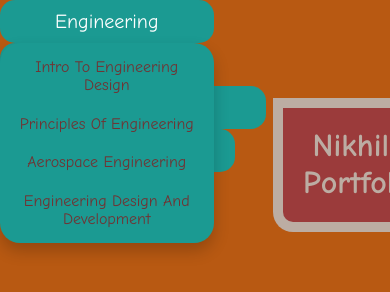
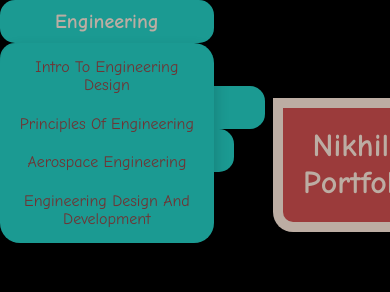
Before and after one commit to SkywardSyntax/NikhilPortfolio, a website built with Parcel: page index.html in a window 390 px wide. Shown: the top 292 px of the page. Built offline with nearby package versions, Linux system fonts and the light colour scheme.

Commit message:
Tried js

```diff
--- a/css/Headings.css
+++ b/css/Headings.css
@@ -34,6 +34,7 @@ h2 {
   left: -9.1%;
   bottom: 74%;
   transition: left 0.3s ease-in-out; /* Add a transition to make the movement smoother */
+  animation: CappuccinoLaserShort 3s linear infinite;
 
 
 }
@@ -41,6 +42,6 @@ h2 {
 h2:hover {
   left: 0%;
   bottom: 74%;
-  animation: CappuccinoLaser 1s linear infinite;
+  animation: CappuccinoLaserShort 1s linear infinite;
 
 }
--- a/css/dropdowns.css
+++ b/css/dropdowns.css
@@ -1,8 +1,14 @@
 
 
 a{
-  color : #fff;
+  color : #bcada3;
 }
+
+a:hover{
+  color : #ffffff;
+}
+
+
 
 .dropdown {
   position: relative;
@@ -15,7 +21,7 @@ a{
   position: relative;
   padding: 10px 55px;
   background-color: #1b9a92;
-  color: #fff;
+  color: #bcada3;
   font-size: 20px;
   border: none;
   border-radius: 15px;
@@ -35,13 +41,14 @@ a{
 
 .dropdown-content button:hover {
   animation: redLaser 1s linear infinite;
+  color: #fff;
 }
 
 .dropdown-content {
   display: none;
   position: absolute;
   background-color: #1b9a92;
-  color: #fff;
+  color: #ffffff;
   min-width: 160px;
   box-shadow: 0 8px 16px 0 rgba(0,0,0,0.2);
   z-index: 1;
@@ -57,6 +64,7 @@ a{
 .dropdown:hover .dropdown-content {
   display:block;
   position:absolute;
+  color: #fff;
 
 
 
--- a/css/Radars.css
+++ b/css/keyframes.css
@@ -45,6 +45,18 @@
   }
 }
 
+@keyframes CappuccinoLaserShort {
+  0% {
+    box-shadow: 0 0 0 0 #bcada3;
+  }
+  50% {
+    box-shadow: 0 0 0 10px rgba(0, 255, 255, 0);
+  }
+  100% {
+    box-shadow: 0 0 0 0 rgba(0, 255, 255, 0);
+  }
+}
+
 @keyframes dropDown {
   0% { opacity: 0; transform: translateY(-10px); }
   25% { opacity: 1; transform: translateY(0px); }
--- a/css/main.css
+++ b/css/main.css
@@ -20,7 +20,7 @@ html {
 }
 
 body {
-  background: #b85912;
+  background: #000000;
   font-family: "Comic Sans MS", cursive, sans-serif;
 }
 
--- a/index.html
+++ b/index.html
@@ -14,6 +14,7 @@
 
   <link rel="manifest" href="site.webmanifest">
   <link rel="apple-touch-icon" href="icon.png">
+
   <!-- Place favicon.ico in the root directory -->
 
   <link rel="stylesheet" href="css/normalize.css">
@@ -21,8 +22,10 @@
   <link rel = 'stylesheet' href="css/button.css">
   <link rel = 'stylesheet' href="css/dropdowns.css">
   <link rel = 'stylesheet' href="css/Headings.css">
-  <link rel = 'stylesheet' href="css/Radars.css">
+  <link rel = 'stylesheet' href="css/keyframes.css">
   <meta name="theme-color" content="#fafafa">
+
+
   <title>Nikhil's Portfolio</title>
 </head>
 
@@ -31,7 +34,7 @@
   <!-- Add your site or application content here -->
 
   <div class = dropdown>
-    <button class = dropdown-button>Engineering</button>
+    <button class = dropdown-button><strong>Engineering</strong></button>
     <div class = dropdown-content>
       <button> <a href = "IED.html">Intro To Engineering Design</a></button>
       <button><a href = "POE.html>">Principles Of Engineering</a></button>
@@ -41,7 +44,7 @@
   </div>
 
   <div class = dropdown>
-    <button class = dropdown-button>Robotics</button>
+    <button class = dropdown-button><strong>Robotics</strong></button>
     <div class = dropdown-content>
       <button><a href = "(Year 1) PrinciplesOfRobotics.html">Princ. of Robotics</a></button>
       <button><a href = "(Year 2) RoboticsI.html">Robotics I</a></button>
@@ -51,7 +54,7 @@
   </div>
 
   <div class = dropdown>
-    <button class = dropdown-button>Computer Science</button>
+    <button class = dropdown-button><strong>Computer Science</strong></button>
     <div class = dropdown-content>
       <button><a href = "(Year 1) APCSP.html"> AP Computer Science Principles</a></button>
       <button><a href = "(Year 2) APCSA.html"> AP Computer Science A</a></button>
@@ -62,12 +65,12 @@
 
 
   <div class = dropdown>
-      <button class = dropdown-button>Cyber Security</button>
+      <button class = dropdown-button><strong>Cyber-security</strong></button>
       <div class = dropdown-content>
-        <button><a href = "(Year 1) APCSP.html"> AP Computer Science Principles</a></button>
-        <button><a href = "(Year 2) FoundationsOfCsec.html"> Foundations Of Cyber Security</a></button>
-        <button><a href = "(Year 3) DigitalForensics.html"> Digital Forensics</a></button>
-        <button><a href = "(Year 4) CsecCapstone.html"> Cyber Security Capstone</a></button>
+        <button><a href = "APCSP.html"> AP Computer Science Principles</a></button>
+        <button><a href = "FoundationsOfCsec.html"> Foundations Of Cyber Security</a></button>
+        <button><a href = "DigitalForensics.html"> Digital Forensics</a></button>
+        <button><a href = "CsecCapstone.html"> Cyber Security Capstone</a></button>
       </div>
   </div>
 
@@ -79,12 +82,13 @@
 
   <h1><strong>Nikhil's Portfolio</strong></h1>
 
-  <h2>Hello!</h2>
+  <h2 id = 'HelloMessage'>Hello!</h2>
 
 
 
 
 
+  <script src="js/h2Stuff.js"></script>
   <script src="js/vendor/modernizr-3.11.2.min.js"></script>
   <script src="js/plugins.js"></script>
   <script src="js/main.js"></script>
--- /dev/null
+++ b/js/h2Stuff.js
@@ -0,0 +1,41 @@
+let hasMoved = false;
+
+function checkAndMoveElement(elementId) {
+  const element = document.querySelector(`#${elementId}`);
+  const rect = element.getBoundingClientRect();
+  const visibleWidth = Math.min(rect.right, window.innerWidth) - Math.max(rect.left, 0);
+
+  if (visibleWidth < element.offsetWidth && !hasMoved) {
+    // The element is completely off-screen and hasn't been moved yet, move it so that 10 pixels are visible
+    if (rect.right < 10) {
+      element.style.left = `${1 - rect.right}px`;
+    } else {
+      element.style.left = `${window.innerWidth - rect.left - 1}px`;
+    }
+
+    // Set the flag to true so we don't move the element again until it goes off-screen again
+    hasMoved = true;
+  } else if (visibleWidth >= element.offsetWidth) {
+    // The element is back on-screen, reset the flag so we can move it again if it goes off-screen again
+    hasMoved = false;
+  }
+}
+
+// Call the function every 500 milliseconds to check if the element is off-screen
+setInterval(() => checkAndMoveElement('HelloMessage'), 500);
+
+
+const HelloMessage = document.querySelector('#HelloMessage');
+
+
+
+
+
+
+let image = document.querySelector('#image');
+
+
+const element = document.querySelector('#HelloMessage');
+const rect = element.getBoundingClientRect();
+
+setInterval(() => checkAndMoveElement('HelloMessage'), 1000);
```
